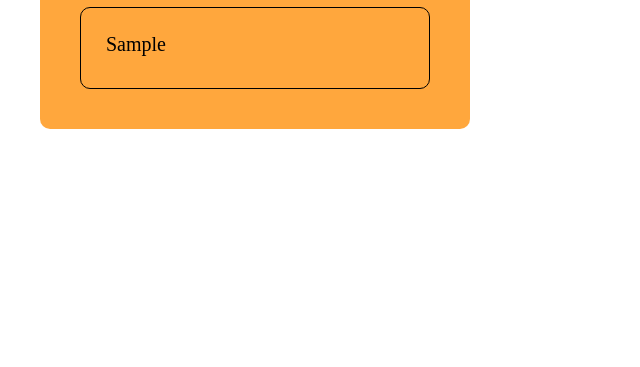
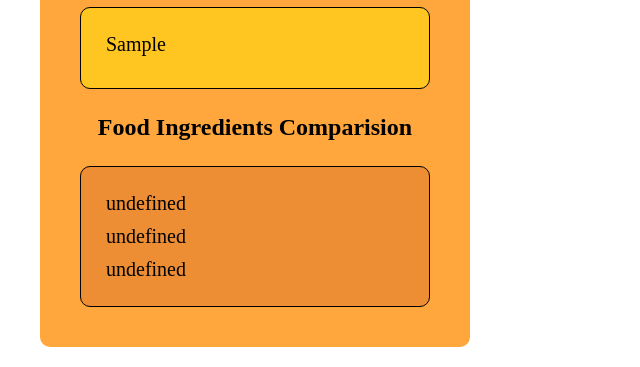
Before and after one commit to Gavriil84/Food-Calculator, a plain HTML site: page index.html in a window 1280 px wide. Both pictures are taken after typing "Sample", "Sample", "Sample", "Sample" into the empty fields and a click on the button "Submite". Shown: the part 556-923 px from the top of the page, without its empty margins (0-640 px from the left). Before the commit the page ends 800 px from the top, so only its background shows below. Drawn offline with Linux system fonts and the light colour scheme.

Commit message:
add filter function

```diff
--- a/index.html
+++ b/index.html
@@ -38,6 +38,12 @@
             <div id="foodContainer">
                 <p class="outputArea"></p>
             </div>
+            <h2>Food Ingredients Comparision</h2>
+            <div id="foodContainer2">
+                <p class="outputArea2"></p>
+                <p class="outputArea3"></p>
+                <p class="outputArea4"></p>
+            </div>
         </div>
     </main>
 </body>
--- a/main.js
+++ b/main.js
@@ -18,6 +18,9 @@ const foodSum = function() {
     const fat = document.getElementById('fats').value;
     const protein = document.getElementById('proteins').value;
     const outputArea = document.querySelector('.outputArea');
+    const outputArea2 = document.querySelector('.outputArea2');
+    const outputArea3 = document.querySelector('.outputArea3');
+    const outputArea4 = document.querySelector('.outputArea4');
 
 
     let foodDetail = new Foods(name, carb, fat, protein)
@@ -36,28 +39,44 @@ const foodSum = function() {
     }
     outputArea.innerHTML += foodList;
 
+
+
     let maxCarb = 0;
     let maxCarbName;
+    let maxFat = 0;
+    let maxFatName;
+    let maxProtein = 0;
+    let maxProteinName;
 
+    // Carb Filter
     for(let i = 0; i < food.length; i++) {
         if(food[i].carb > maxCarb) {
-            maxCarbName = food[i].name;
+            maxCarb = food[i].carb
+            maxCarbName = `${food[i].name} has the highest carb <br>`;
         }
     }
 
-    console.log(maxCarbName)
+    outputArea2.innerHTML = maxCarbName;
 
-    // function getCarb(){
-    //     return food.map(f => f.carb)
-    // }
+    // Fat Filter
+    for(let i = 0; i < food.length; i++) {
+        if(food[i].fat > maxFat) {
+            maxFat = food[i].fat
+            maxFatName = `${food[i].name} has the highest fat <br>`;
+        }
+    }
 
-    // function getMaxCarb(){
-    //     return Math.max(...getCarb())
-    // }
+    outputArea3.innerHTML = maxFatName;
 
-    // const maxCarb = getMaxCarb()
-    // console.log(maxCarb)
+     // Proitein Filter
+    for(let i = 0; i < food.length; i++) {
+        if(food[i].protein > maxProtein) {
+            maxProtein = food[i].fat
+            maxProteinName = `${food[i].name} has the highest protein <br>`;
+        }
+    }
 
+    outputArea4.innerHTML = maxProteinName;
 
     foodName.value = "";
     carbs.value = "";
--- a/style.css
+++ b/style.css
@@ -2,7 +2,7 @@
     margin: 10px
 }
 
-h1{
+h1, h2{
     padding: 15px;
     text-align: center;
 }
@@ -49,10 +49,15 @@ button:hover{
     background-color: rgba(255, 140, 0, 0.76);
 }
 
-#foodContainer{
+#foodContainer, #foodContainer2{
     border: solid 1px black;
     min-height: 50px;
     border-radius: 10px;
     padding: 15px;
     font-size: 20px;
+    background-color: rgba(255, 230, 0, 0.473);
 }
+
+#foodContainer2{
+    background-color: rgba(139, 0, 0, 0.151);
+}
```
